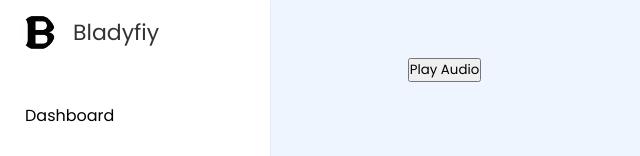
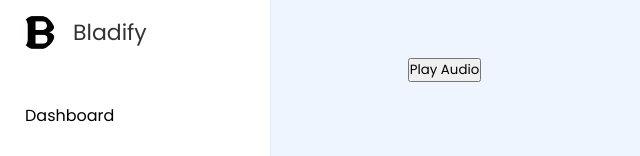
Before and after one commit to Lo10Th/Bladify, a React (Vite) app in the folder frontend/: page / in a window 1280 px wide. Shown: the top 156 px of the page, without its empty margins (0-640 px from the left). Built offline with nearby package versions, Linux system fonts and the light colour scheme.

Commit message:
Name change

```diff
--- a/frontend/src/navbar.jsx
+++ b/frontend/src/navbar.jsx
@@ -14,7 +14,7 @@ function Navbar() {
         <span className="nav_image">
           <img src="/Bladify Logo.png" alt="logo_img" />
         </span>
-        <span className="logo_name">Bladyfiy</span>
+        <span className="logo_name">Bladify</span>
         <i className={`bx ${isSidebarLocked ? 'bx-lock-alt' : 'bx-lock-open-alt'}`} id="lock-icon" title="Unlock Sidebar"></i>
         <i className="bx bx-x" id="sidebar-close"></i>
       </div>
```
